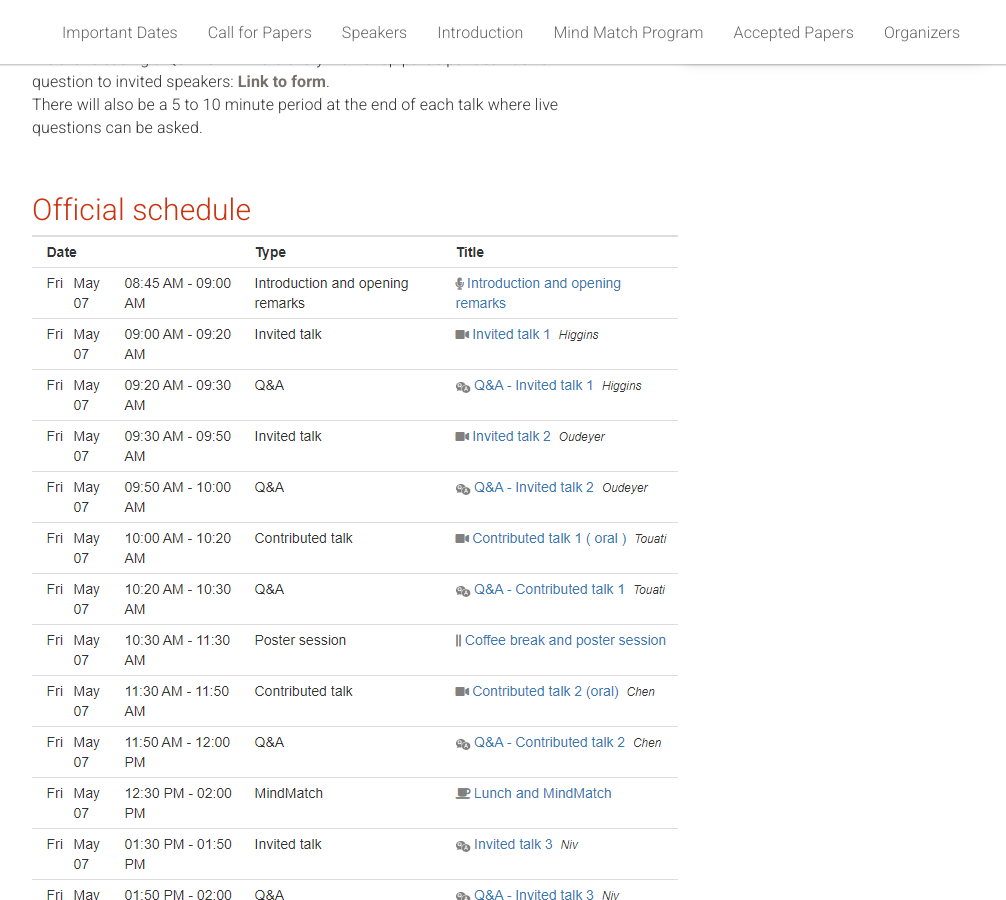
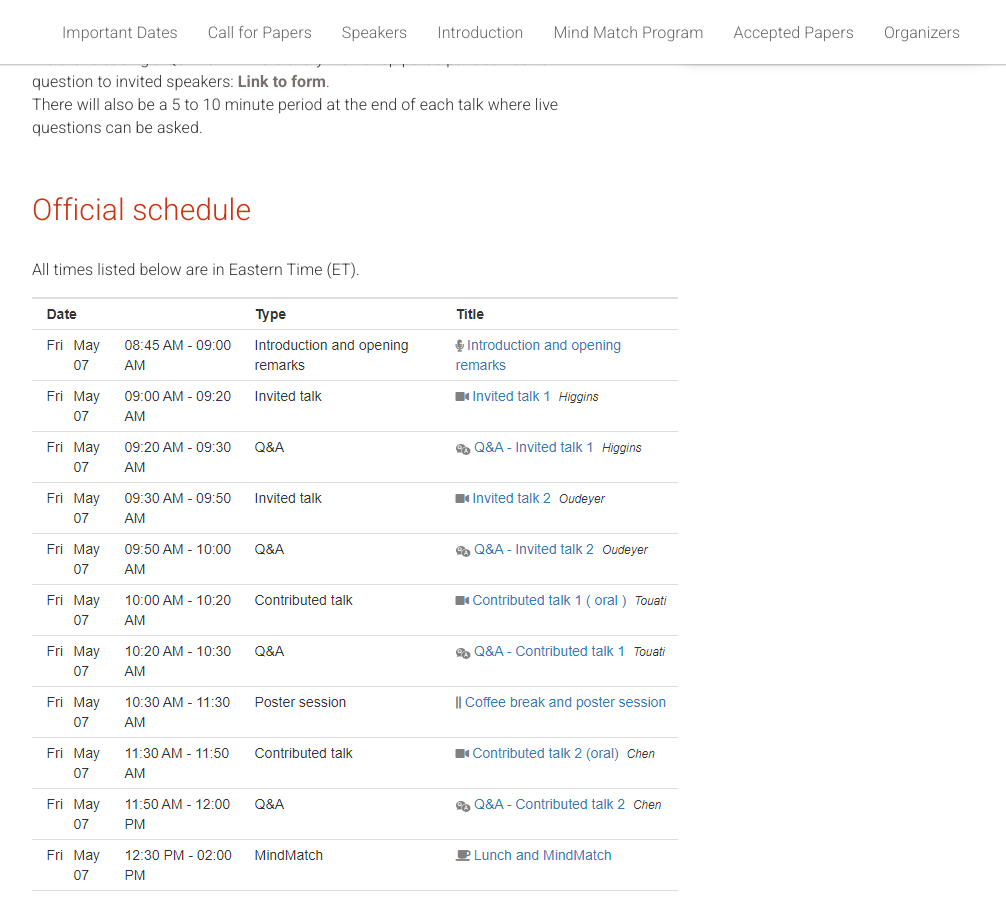
Before and after one commit to sslrlworkshop/sslrlworkshop.github.io, a Jekyll site: the page built from _pages/home.md, in a window 1280 px wide and 900 px high, scrolled down 476 px. Shown: the whole window, without its empty margins (133-1139 px from the left). Built offline with Jekyll 4.4.1, drawn with Linux system fonts in a browser that asks for light colours.

Commit message:
Update home.md

```diff
--- a/_pages/home.md
+++ b/_pages/home.md
@@ -44,6 +44,8 @@ acknowledgements: ""
 <div class="row" id="cfp">
   <div class="col-xs-12">
     <h2>Official schedule</h2>
+    <br/>
+    <p> All times listed below are in Eastern Time (ET). </p>
   </div>
 </div>
 
```
